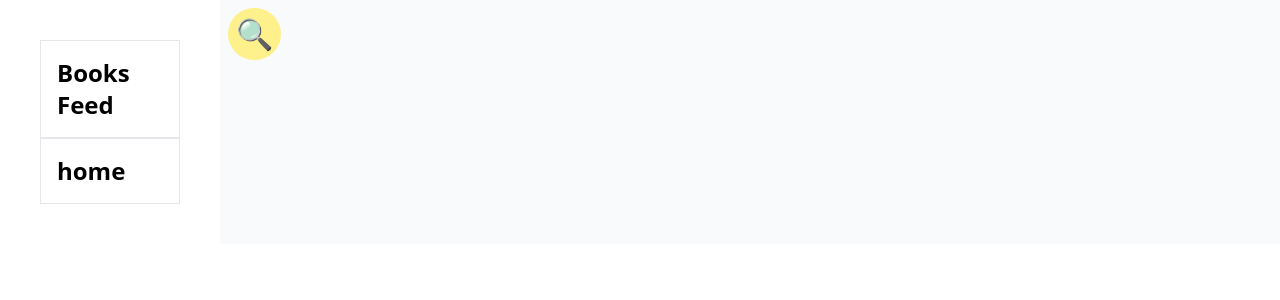
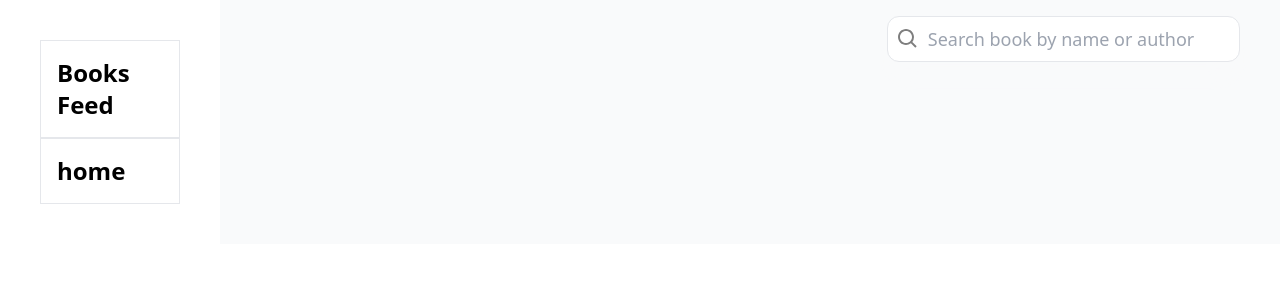
Before and after one commit to rutikwankhade/glimpse, a Next.js app: page / in a window 1280 px wide. Shown: the top 300 px of the page. Built offline with nearby package versions, Linux system fonts and the light colour scheme.

Commit message:
style: improve search bar nav

```diff
--- a/pages/index.js
+++ b/pages/index.js
@@ -3,15 +3,18 @@ import { useState, Fragment } from 'react'
 import { Dialog, Transition } from '@headlessui/react'
 import Link from 'next/link'
 import Image from 'next/image'
+
 import searchIcon from '../assets/icons/bx-search.svg'
+
 
 export default function Home() {
 
-
   const [term, setTerm] = useState('')
-  const [response, setResponse] = useState([])
+  const [response, setResponse] = useState()
   const [timeoutId, setTimeoutId] = useState()
   const [isOpen, setIsOpen] = useState(false)
+
+
 
   const getBooks = async (term) => {
     const response = await fetch(
@@ -22,12 +25,16 @@ export default function Home() {
     setResponse(data.items)
   };
 
+
+
   const handleInputChange = (query) => {
     clearTimeout(timeoutId)
     setTerm(query);
     const timeout = setTimeout(() => getBooks(term), 500)
     setTimeoutId(timeout)
   }
+
+
 
 
   return (
@@ -38,7 +45,6 @@ export default function Home() {
       </Head>
 
       <main className="">
-
 
         <Transition appear show={isOpen}>
 
@@ -78,12 +84,10 @@ export default function Home() {
                 leaveTo="opacity-0 scale-95"
               >
 
-
                 <div className=" inline-block w-full max-w-5xl  p-10 my-8  text-left align-middle transition-all transform bg-white shadow-xl rounded-2xl">
 
                   <div className="flex p-4 items-center w-10/12  m-2 mx-auto border bg-gray-50 shadow-gray-50 shadow-xl rounded-xl">
-                    <Image src={searchIcon} />
-
+                    <Image className="opacity-50" src={searchIcon} />
                     <input
                       placeholder="Search book by name or author"
                       className=" w-full ml-2 bg-gray-50 flex text-xl text-gray-600  outline-none"
@@ -94,49 +98,44 @@ export default function Home() {
 
                   <div className=" overflow-y-scroll h-96 ">
                     <div className="flex flex-row flex-wrap justify-center ">
-                      {response.map(book => {
+                      {response && response.map(book => {
                         return (
                           <Link href={`/books/${book.id}`} >
                             <div key={book.accessInfo.id}
-                              className="cursor-pointer hover:bg-gray-50 flex flex-col border cursor m-2 p-4 w-1/4 items-center h-auto shadow-sm rounded-xl "
-                            >
+                              className="cursor-pointer hover:bg-gray-50 flex flex-col border cursor m-2 p-4 w-1/4 items-center h-auto shadow-sm rounded-xl ">
                               <img src={book.volumeInfo.imageLinks.thumbnail} className="rounded-xl w-24  shadow-xl shadow-slate-200 border" />
                               <h1 className="text-xl text-center text-gray-700 font-semibold mt-4">{book.volumeInfo.title}</h1>
                             </div>
                           </Link>
                         )
                       })}
+
                     </div>
                   </div>
-
 
                 </div>
               </Transition.Child>
 
 
-
-
-
               {/* <button className="border rounded-full p-2 text-2xl h-10 w-10" onClick={() => setIsOpen(false)}>X</button> */}
 
-
-
-
             </div>
-
 
           </Dialog>
 
         </Transition>
 
         <div className="">
-          <button
+
+          <div
             onClick={() => setIsOpen(true)}
-            className="text-3xl bg-yellow-200 p-2 m-2 rounded-full"
-          >🔍</button>
+
+            className="flex bg-white  bg-gray-50  text-lg my-4 text-gray-400  outline-none cursor-pointer p-2 items-center w-1/3 m-2 ml-auto mr-10 border bg-gray-50 shadow-gray-50 shadow-xl rounded-xl">
+            <Image className="opacity-50" src={searchIcon} />
+            <span className="ml-2">Search book by name or author</span>
 
 
-
+          </div>
 
         </div>
 
```
Also changed, not shown: utils/utils.js (+3 -6 lines).
